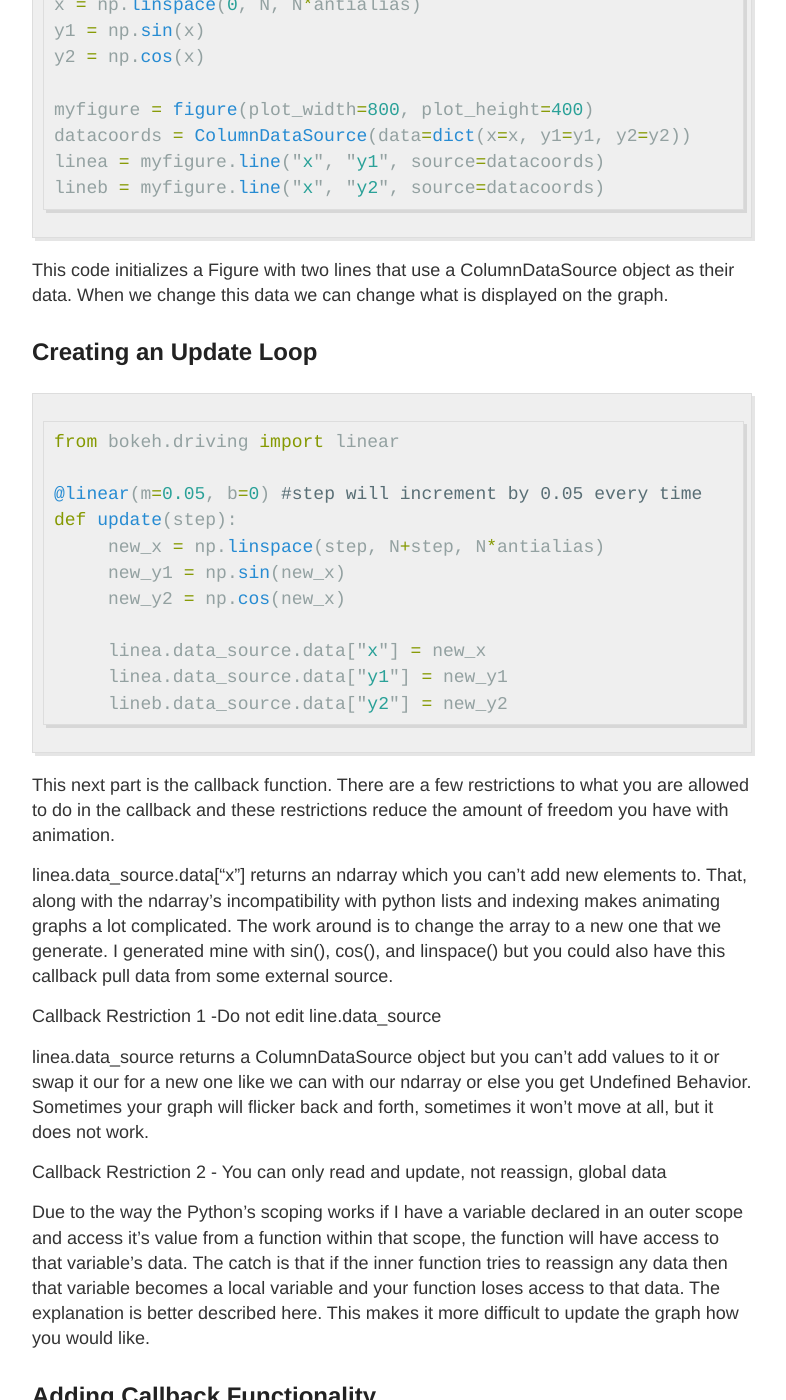
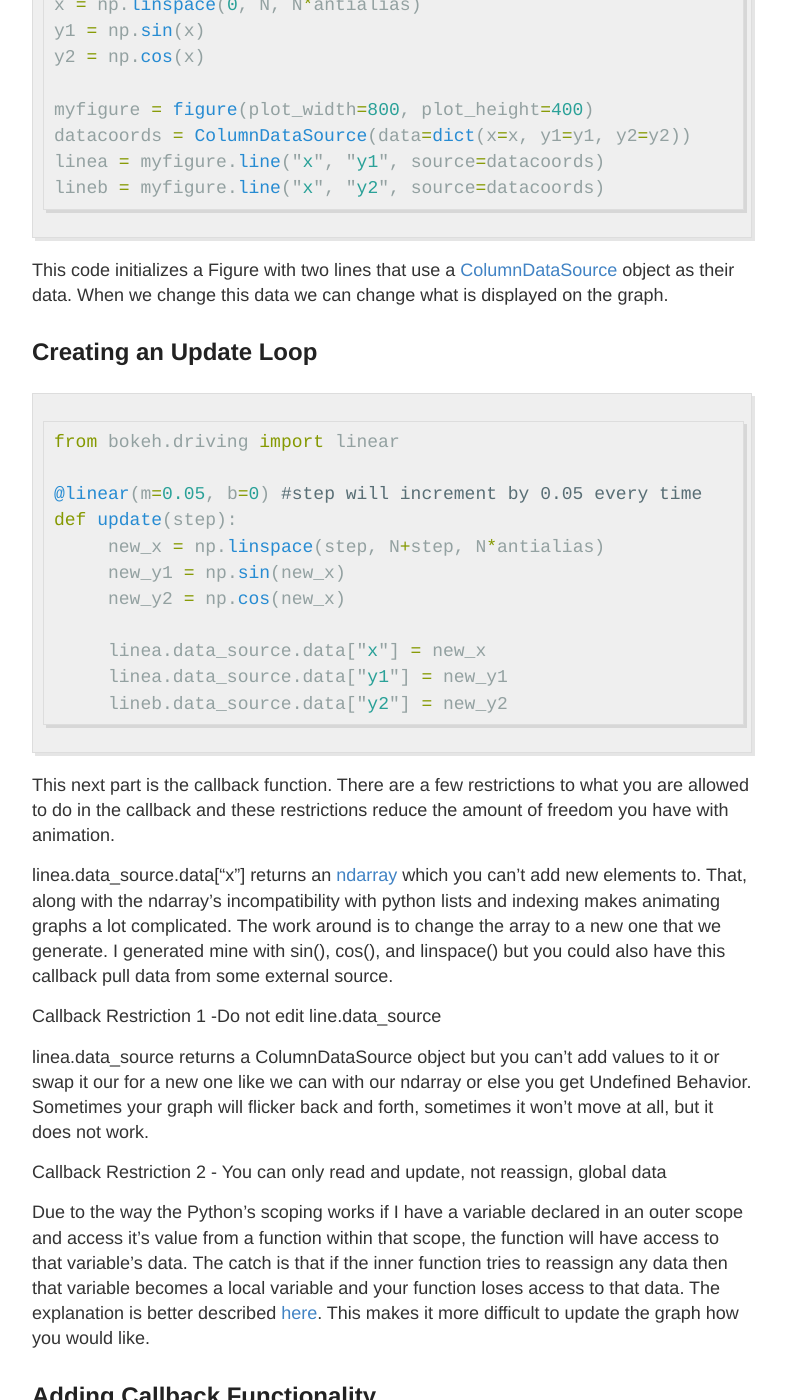
Before and after one commit to atomar94/atomar94.github.io, a Jekyll site: the page built from _posts/2016-3-27-real-time-streaming-plots-with-python-and-bokeh.md, in a window 1280 px wide and 1400 px high, scrolled down 1170 px. Shown: the whole window, without its empty margins (248-1034 px from the left). Built offline with Jekyll 4.4.1, drawn with Linux system fonts in a browser that asks for light colours; part of the change alters nothing that is shown; some of the changed text lies outside the part shown.

````diff
--- a/_posts/2016-3-27-real-time-streaming-plots-with-python-and-bokeh.md
+++ b/_posts/2016-3-27-real-time-streaming-plots-with-python-and-bokeh.md
@@ -9,9 +9,9 @@ Playing with Bokeh to build a continuously updating plotting library.
 
 - Bokeh.pydata.org
 
-Bokeh (github) is a really great way to produce interactive and visually appealing web graphics and apps purely in Python. It's a new library and I've run into bugs here and the documentation could be better but it's open source and very straight-forward to use. I've included references to where I found things to help others debug their code.
+Bokeh [(github)](https://github.com/bokeh/bokeh) is a really great way to produce interactive and visually appealing web graphics and apps purely in Python. It's a new library and I've run into bugs here and the documentation could be better but it's open source and very straight-forward to use. I've included references to where I found things to help others debug their code.
 
-*Note - In the post I'm using Anaconda Python 3.5, Jupyter Notebooks, and Bokeh 0.11.1. For this example to work you need to launch the Bokeh Server from your command prompt or terminal.*
+*Note - In the post I'm using [Anaconda Python 3.5](https://docs.continuum.io/anaconda/), [Jupyter Notebooks](https://jupyter.org/), and [Bokeh 0.11.1](http://bokeh.pydata.org/en/latest/). For this example to work you need to launch the Bokeh Server from your command prompt or terminal.*
 
 # Real Time Plotting and ColumnDataSource
 
@@ -35,7 +35,7 @@ linea = myfigure.line("x", "y1", source=datacoords)
 lineb = myfigure.line("x", "y2", source=datacoords)
 ```
 
-This code initializes a Figure with two lines that use a ColumnDataSource object as their data. When we change this data we can change what is displayed on the graph.
+This code initializes a Figure with two lines that use a [ColumnDataSource](http://bokeh.pydata.org/en/0.10.0/docs/reference/models/sources.html#bokeh.models.sources.ColumnDataSource) object as their data. When we change this data we can change what is displayed on the graph.
 
 ## Creating an Update Loop
 
@@ -55,7 +55,7 @@ def update(step):
 
 This next part is the callback function. There are a few restrictions to what you are allowed to do in the callback and these restrictions reduce the amount of freedom you have with animation.
 
-linea.data_source.data["x"] returns an ndarray which you can't add new elements to. That, along with the ndarray's incompatibility with python lists and indexing makes animating graphs a lot complicated. The work around is to change the array to a new one that we generate. I generated mine with sin(), cos(), and linspace() but you could also have this callback pull data from some external source.
+linea.data_source.data["x"] returns an [ndarray](https://docs.scipy.org/doc/numpy-1.10.0/reference/generated/numpy.ndarray.html) which you can't add new elements to. That, along with the ndarray's incompatibility with python lists and indexing makes animating graphs a lot complicated. The work around is to change the array to a new one that we generate. I generated mine with sin(), cos(), and linspace() but you could also have this callback pull data from some external source.
 
 Callback Restriction 1 -Do not edit line.data_source
 
@@ -63,7 +63,7 @@ linea.data_source returns a ColumnDataSource object but you can't add values to
 
 Callback Restriction 2 - You can only read and update, not reassign, global data
 
-Due to the way the Python's scoping works if I have a variable declared in an outer scope and access it's value from a function within that scope, the function will have access to that variable's data. The catch is that if the inner function tries to reassign any data then that variable becomes a local variable and your function loses access to that data. The explanation is better described here. This makes it more difficult to update the graph how you would like.
+Due to the way the Python's scoping works if I have a variable declared in an outer scope and access it's value from a function within that scope, the function will have access to that variable's data. The catch is that if the inner function tries to reassign any data then that variable becomes a local variable and your function loses access to that data. The explanation is better described [here](http://www.python-course.eu/python3_global_vs_local_variables.php). This makes it more difficult to update the graph how you would like.
 
 ## Adding Callback Functionality
 
````
